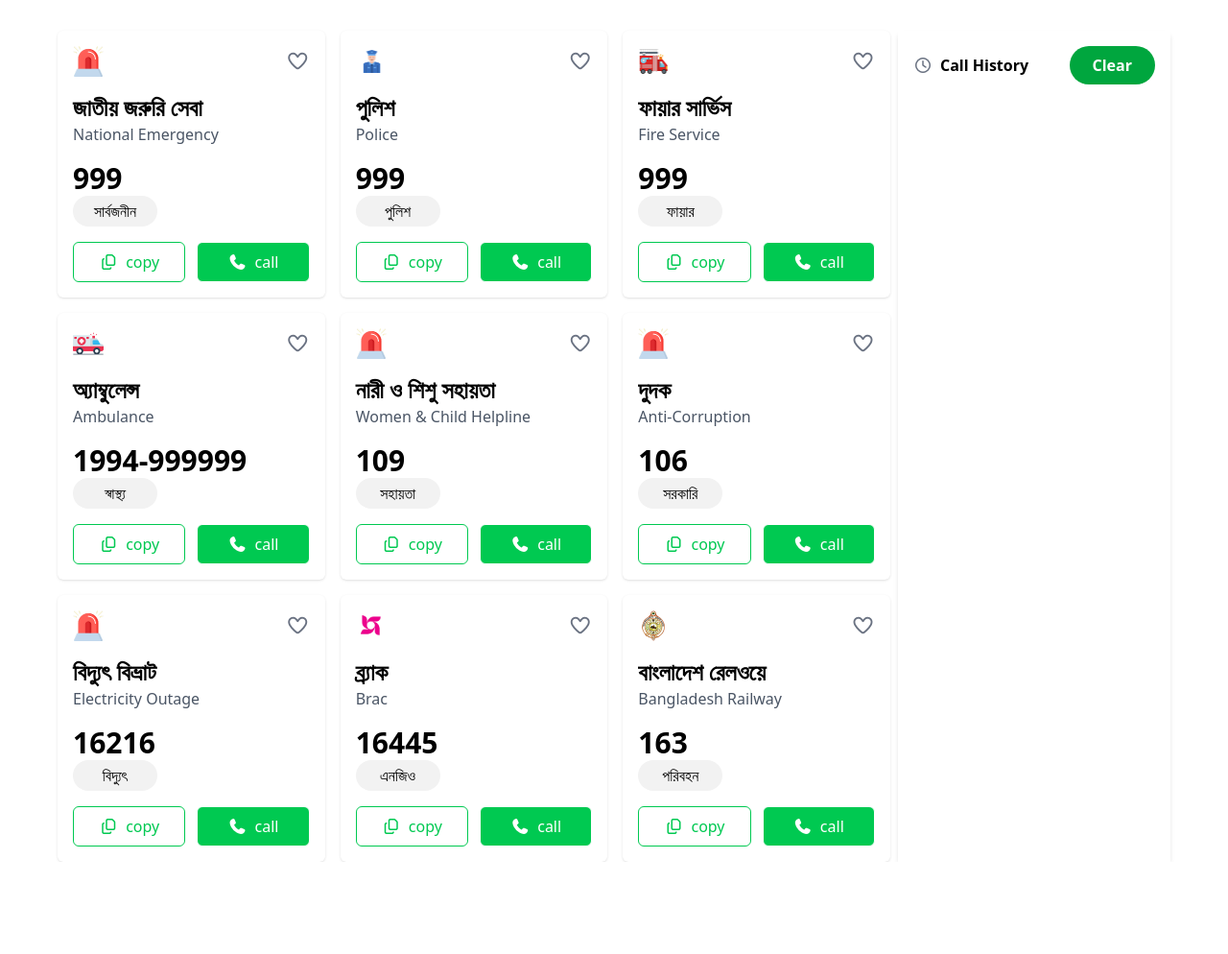
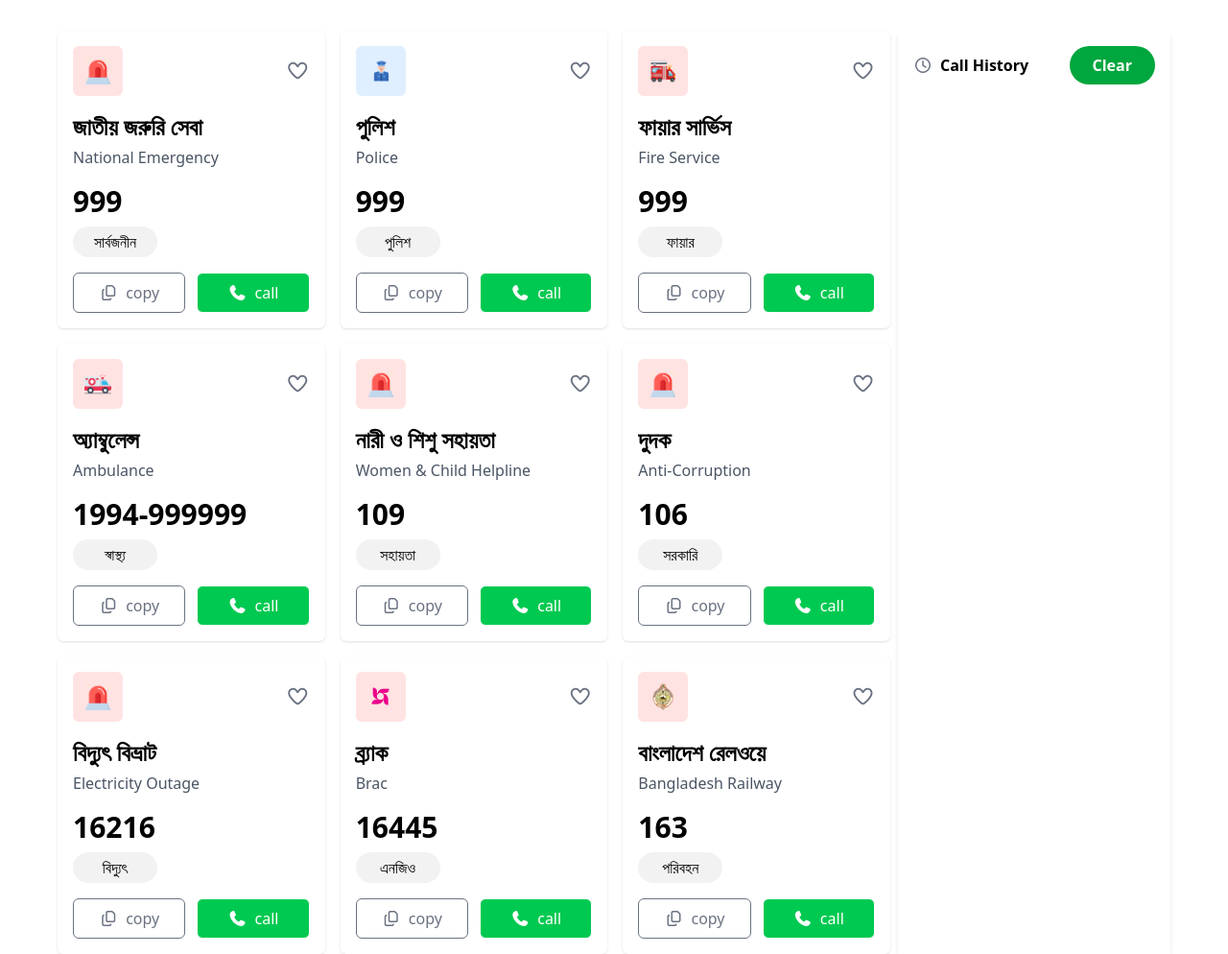
Before and after one commit to mdriyazakondo/Emergency-assignment-5-, a plain HTML site: page index.html in a window 1280 px wide. Shown: the part 300-1294 px from the top of the page at 96% size. Before the commit the page ends 1198 px from the top, so only its background shows below. Drawn offline with nearby package versions, Linux system fonts and the light colour scheme.

Commit message:
added recover

```diff
--- a/index.html
+++ b/index.html
@@ -72,24 +72,28 @@
             <!-- Card 1 -->
             <div class="shadow-sm p-4 rounded-md space-y-4">
               <div class="flex items-center justify-between">
-                <img src="./assets/emergency.png" alt="" class="w-8" />
+                <img
+                  src="./assets/emergency.png"
+                  alt=""
+                  class="w-13 p-3 bg-[#ffe3e2] rounded-md"
+                />
                 <i
                   class="fa-regular fa-heart cursor-pointer text-xl text-gray-500 hover:text-red-600"
                 ></i>
               </div>
               <div>
                 <h4 class="font-bold text-2xl text-black">জাতীয় জরুরি সেবা</h4>
-                <p class="text-gray-600 font-medium">National Emergency</p>
+                <p class="text-gray-600 mt-1 font-medium">National Emergency</p>
               </div>
               <div>
-                <h3 class="text-3xl font-bold">999</h3>
+                <h3 class="text-3xl font-bold mb-2">999</h3>
                 <p class="w-22 py-1 px-2 rounded-full bg-[#f2f2f2] text-center">
                   সার্বজনীন
                 </p>
               </div>
               <div class="flex items-center justify-between gap-3">
                 <button
-                  class="copyBtn w-full hover:bg-green-500 bg-transparent text-green-500 border py-2 flex items-center justify-center gap-2 hover:text-[#ffffff] rounded-md cursor-pointer"
+                  class="copyBtn w-full hover:bg-gray-500 bg-transparent text-gray-500 border py-2 flex items-center justify-center gap-2 hover:text-[#ffffff] rounded-md cursor-pointer"
                 >
                   <i class="fa-regular fa-copy"></i>
                   <span class="font-medium">copy</span>
@@ -106,24 +110,28 @@
             <!-- Card 2 -->
             <div class="shadow-sm p-4 rounded-md space-y-4">
               <div class="flex items-center justify-between">
-                <img src="./assets/police.png" alt="" class="w-8" />
+                <img
+                  src="./assets/police.png"
+                  alt=""
+                  class="w-13 p-3 bg-[#dfefff] rounded-md"
+                />
                 <i
                   class="fa-regular fa-heart cursor-pointer text-xl text-gray-500 hover:text-red-600"
                 ></i>
               </div>
               <div>
                 <h4 class="font-bold text-2xl text-black">পুলিশ</h4>
-                <p class="text-gray-600 font-medium">Police</p>
+                <p class="text-gray-600 mt-1 font-medium">Police</p>
               </div>
               <div>
-                <h3 class="text-3xl font-bold">999</h3>
+                <h3 class="text-3xl font-bold mb-2">999</h3>
                 <p class="w-22 py-1 px-2 rounded-full bg-[#f2f2f2] text-center">
                   পুলিশ
                 </p>
               </div>
               <div class="flex items-center justify-between gap-3">
                 <button
-                  class="copyBtn w-full hover:bg-green-500 bg-transparent text-green-500 border py-2 flex items-center justify-center gap-2 hover:text-[#ffffff] rounded-md cursor-pointer"
+                  class="copyBtn w-full hover:bg-gray-500 bg-transparent text-gray-500 border py-2 flex items-center justify-center gap-2 hover:text-[#ffffff] rounded-md cursor-pointer"
                 >
                   <i class="fa-regular fa-copy"></i>
                   <span class="font-medium">copy</span>
@@ -140,24 +148,28 @@
             <!-- Card 3 -->
             <div class="shadow-sm p-4 rounded-md space-y-4">
               <div class="flex items-center justify-between">
-                <img src="./assets/fire-service.png" alt="" class="w-8" />
+                <img
+                  src="./assets/fire-service.png"
+                  alt=""
+                  class="w-13 p-3 bg-[#ffe3e2] rounded-md"
+                />
                 <i
                   class="fa-regular fa-heart cursor-pointer text-xl text-gray-500 hover:text-red-600"
                 ></i>
               </div>
               <div>
                 <h4 class="font-bold text-2xl text-black">ফায়ার সার্ভিস</h4>
-                <p class="text-gray-600 font-medium">Fire Service</p>
+                <p class="text-gray-600 mt-1 font-medium">Fire Service</p>
               </div>
               <div>
-                <h3 class="text-3xl font-bold">999</h3>
+                <h3 class="text-3xl font-bold mb-2">999</h3>
                 <p class="w-22 py-1 px-2 rounded-full bg-[#f2f2f2] text-center">
                   ফায়ার
                 </p>
               </div>
               <div class="flex items-center justify-between gap-3">
                 <button
-                  class="copyBtn w-full hover:bg-green-500 bg-transparent text-green-500 border py-2 flex items-center justify-center gap-2 hover:text-[#ffffff] rounded-md cursor-pointer"
+                  class="copyBtn w-full hover:bg-gray-500 bg-transparent text-gray-500 border py-2 flex items-center justify-center gap-2 hover:text-[#ffffff] rounded-md cursor-pointer"
                 >
                   <i class="fa-regular fa-copy"></i>
                   <span class="font-medium">copy</span>
@@ -174,24 +186,28 @@
             <!-- Card 4 -->
             <div class="shadow-sm p-4 rounded-md space-y-4">
               <div class="flex items-center justify-between">
-                <img src="./assets/ambulance.png" alt="" class="w-8" />
+                <img
+                  src="./assets/ambulance.png"
+                  alt=""
+                  class="w-13 p-3 bg-[#ffe3e2] rounded-md"
+                />
                 <i
                   class="fa-regular fa-heart cursor-pointer text-xl text-gray-500 hover:text-red-600"
                 ></i>
               </div>
               <div>
                 <h4 class="font-bold text-2xl text-black">অ্যাম্বুলেন্স</h4>
-                <p class="text-gray-600 font-medium">Ambulance</p>
+                <p class="text-gray-600 mt-1 font-medium">Ambulance</p>
               </div>
               <div>
-                <h3 class="text-3xl font-bold">1994-999999</h3>
+                <h3 class="text-3xl font-bold mb-2">1994-999999</h3>
                 <p class="w-22 py-1 px-2 rounded-full bg-[#f2f2f2] text-center">
                   স্বাস্থ্য
                 </p>
               </div>
               <div class="flex items-center justify-between gap-3">
                 <button
-                  class="copyBtn w-full hover:bg-green-500 bg-transparent text-green-500 border py-2 flex items-center justify-center gap-2 hover:text-[#ffffff] rounded-md cursor-pointer"
+                  class="copyBtn w-full hover:bg-gray-500 bg-transparent text-gray-500 border py-2 flex items-center justify-center gap-2 hover:text-[#ffffff] rounded-md cursor-pointer"
                 >
                   <i class="fa-regular fa-copy"></i>
                   <span class="font-medium">copy</span>
@@ -208,7 +224,11 @@
             <!-- Card 5 -->
             <div class="shadow-sm p-4 rounded-md space-y-4">
               <div class="flex items-center justify-between">
-                <img src="./assets/emergency.png" alt="" class="w-8" />
+                <img
+                  src="./assets/emergency.png"
+                  alt=""
+                  class="w-13 p-3 bg-[#ffe3e2] rounded-md"
+                />
                 <i
                   class="fa-regular fa-heart cursor-pointer text-xl text-gray-500 hover:text-red-600"
                 ></i>
@@ -217,17 +237,17 @@
                 <h4 class="font-bold text-2xl text-black">
                   নারী ও শিশু সহায়তা
                 </h4>
-                <p class="text-gray-600 font-medium">Women & Child Helpline</p>
+                <p class="text-gray-600 mt-1 font-medium">Women & Child Helpline</p>
               </div>
               <div>
-                <h3 class="text-3xl font-bold">109</h3>
+                <h3 class="text-3xl font-bold mb-2">109</h3>
                 <p class="w-22 py-1 px-2 rounded-full bg-[#f2f2f2] text-center">
                   সহায়তা
                 </p>
               </div>
               <div class="flex items-center justify-between gap-3">
                 <button
-                  class="copyBtn w-full hover:bg-green-500 bg-transparent text-green-500 border py-2 flex items-center justify-center gap-2 hover:text-[#ffffff] rounded-md cursor-pointer"
+                  class="copyBtn w-full hover:bg-gray-500 bg-transparent text-gray-500 border py-2 flex items-center justify-center gap-2 hover:text-[#ffffff] rounded-md cursor-pointer"
                 >
                   <i class="fa-regular fa-copy"></i>
                   <span class="font-medium">copy</span>
@@ -244,24 +264,28 @@
             <!-- Card 6 -->
             <div class="shadow-sm p-4 rounded-md space-y-4">
               <div class="flex items-center justify-between">
-                <img src="./assets/emergency.png" alt="" class="w-8" />
+                <img
+                  src="./assets/emergency.png"
+                  alt=""
+                  class="w-13 p-3 bg-[#ffe3e2] rounded-md"
+                />
                 <i
                   class="fa-regular fa-heart cursor-pointer text-xl text-gray-500 hover:text-red-600"
                 ></i>
               </div>
               <div>
                 <h4 class="font-bold text-2xl text-black">দুদক</h4>
-                <p class="text-gray-600 font-medium">Anti-Corruption</p>
+                <p class="text-gray-600 mt-1 font-medium">Anti-Corruption</p>
               </div>
               <div>
-                <h3 class="text-3xl font-bold">106</h3>
+                <h3 class="text-3xl font-bold mb-2">106</h3>
                 <p class="w-22 py-1 px-2 rounded-full bg-[#f2f2f2] text-center">
                   সরকারি
                 </p>
               </div>
               <div class="flex items-center justify-between gap-3">
                 <button
-                  class="copyBtn w-full hover:bg-green-500 bg-transparent text-green-500 border py-2 flex items-center justify-center gap-2 hover:text-[#ffffff] rounded-md cursor-pointer"
+                  class="copyBtn w-full hover:bg-gray-500 bg-transparent text-gray-500 border py-2 flex items-center justify-center gap-2 hover:text-[#ffffff] rounded-md cursor-pointer"
                 >
                   <i class="fa-regular fa-copy"></i>
                   <span class="font-medium">copy</span>
@@ -278,24 +302,28 @@
             <!-- Card 7 -->
             <div class="shadow-sm p-4 rounded-md space-y-4">
               <div class="flex items-center justify-between">
-                <img src="./assets/emergency.png" alt="" class="w-8" />
+                <img
+                  src="./assets/emergency.png"
+                  alt=""
+                  class="w-13 p-3 bg-[#ffe3e2] rounded-md"
+                />
                 <i
                   class="fa-regular fa-heart cursor-pointer text-xl text-gray-500 hover:text-red-600"
                 ></i>
               </div>
               <div>
                 <h4 class="font-bold text-2xl text-black">বিদ্যুৎ বিভ্রাট</h4>
-                <p class="text-gray-600 font-medium">Electricity Outage</p>
+                <p class="text-gray-600 mt-1 font-medium">Electricity Outage</p>
               </div>
               <div>
-                <h3 class="text-3xl font-bold">16216</h3>
+                <h3 class="text-3xl font-bold mb-2">16216</h3>
                 <p class="w-22 py-1 px-2 rounded-full bg-[#f2f2f2] text-center">
                   বিদ্যুৎ
                 </p>
               </div>
               <div class="flex items-center justify-between gap-3">
                 <button
-                  class="copyBtn w-full hover:bg-green-500 bg-transparent text-green-500 border py-2 flex items-center justify-center gap-2 hover:text-[#ffffff] rounded-md cursor-pointer"
+                  class="copyBtn w-full hover:bg-gray-500 bg-transparent text-gray-500 border py-2 flex items-center justify-center gap-2 hover:text-[#ffffff] rounded-md cursor-pointer"
                 >
                   <i class="fa-regular fa-copy"></i>
                   <span class="font-medium">copy</span>
@@ -312,24 +340,28 @@
             <!-- Card 8 -->
             <div class="shadow-sm p-4 rounded-md space-y-4">
               <div class="flex items-center justify-between">
-                <img src="./assets/brac.png" alt="" class="w-8" />
+                <img
+                  src="./assets/brac.png"
+                  alt=""
+                  class="w-13 p-3 bg-[#ffe3e2] rounded-md"
+                />
                 <i
                   class="fa-regular fa-heart cursor-pointer text-xl text-gray-500 hover:text-red-600"
                 ></i>
               </div>
               <div>
                 <h4 class="font-bold text-2xl text-black">ব্র্যাক</h4>
-                <p class="text-gray-600 font-medium">Brac</p>
+                <p class="text-gray-600 mt-1 font-medium">Brac</p>
               </div>
               <div>
-                <h3 class="text-3xl font-bold">16445</h3>
+                <h3 class="text-3xl font-bold mb-2">16445</h3>
                 <p class="w-22 py-1 px-2 rounded-full bg-[#f2f2f2] text-center">
                   এনজিও
                 </p>
               </div>
               <div class="flex items-center justify-between gap-3">
                 <button
-                  class="copyBtn w-full hover:bg-green-500 bg-transparent text-green-500 border py-2 flex items-center justify-center gap-2 hover:text-[#ffffff] rounded-md cursor-pointer"
+                  class="copyBtn w-full hover:bg-gray-500 bg-transparent text-gray-500 border py-2 flex items-center justify-center gap-2 hover:text-[#ffffff] rounded-md cursor-pointer"
                 >
                   <i class="fa-regular fa-copy"></i>
                   <span class="font-medium">copy</span>
@@ -347,24 +379,28 @@
             <!-- Card 9 -->
             <div class="shadow-sm p-4 rounded-md space-y-4">
               <div class="flex items-center justify-between">
-                <img src="./assets/Bangladesh-Railway.png" alt="" class="w-8" />
+                <img
+                  src="./assets/Bangladesh-Railway.png"
+                  alt=""
+                  class="w-13 p-3 bg-[#ffe3e2] rounded-md"
+                />
                 <i
                   class="fa-regular fa-heart cursor-pointer text-xl text-gray-500 hover:text-red-600"
                 ></i>
               </div>
               <div>
                 <h4 class="font-bold text-2xl text-black">বাংলাদেশ রেলওয়ে</h4>
-                <p class="text-gray-600 font-medium">Bangladesh Railway</p>
+                <p class="text-gray-600 mt-1 font-medium">Bangladesh Railway</p>
               </div>
               <div>
-                <h3 class="text-3xl font-bold">163</h3>
+                <h3 class="text-3xl font-bold mb-2">163</h3>
                 <p class="w-22 py-1 px-2 rounded-full bg-[#f2f2f2] text-center">
                   পরিবহন
                 </p>
               </div>
               <div class="flex items-center justify-between gap-3">
                 <button
-                  class="copyBtn w-full hover:bg-green-500 bg-transparent text-green-500 border py-2 flex items-center justify-center gap-2 hover:text-[#ffffff] rounded-md cursor-pointer"
+                  class="copyBtn w-full hover:bg-gray-500 bg-transparent text-gray-500 border py-2 flex items-center justify-center gap-2 hover:text-[#ffffff] rounded-md cursor-pointer"
                 >
                   <i class="fa-regular fa-copy"></i>
                   <span class="font-medium">copy</span>
```
Also changed, not shown: 1 other file.
